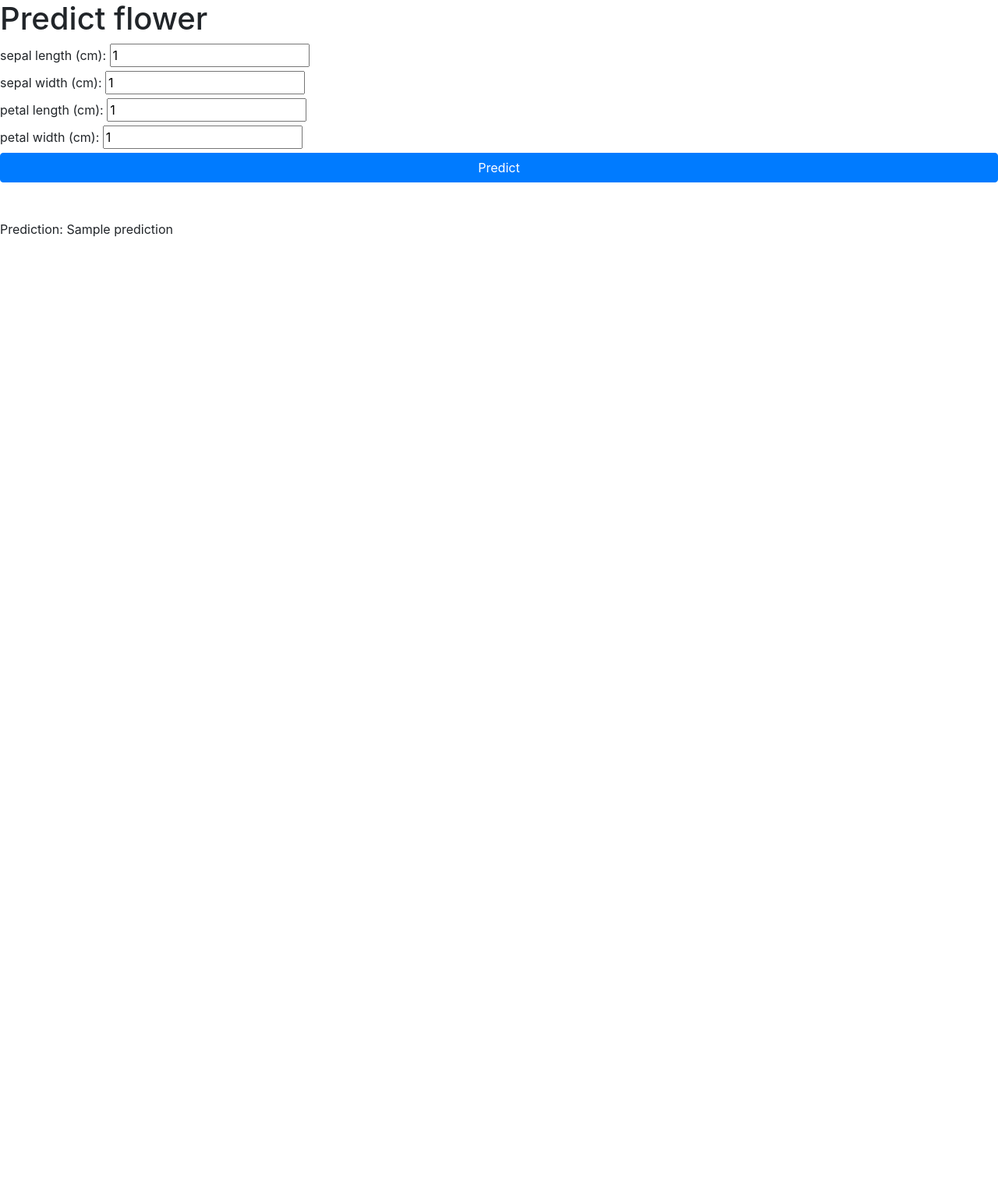
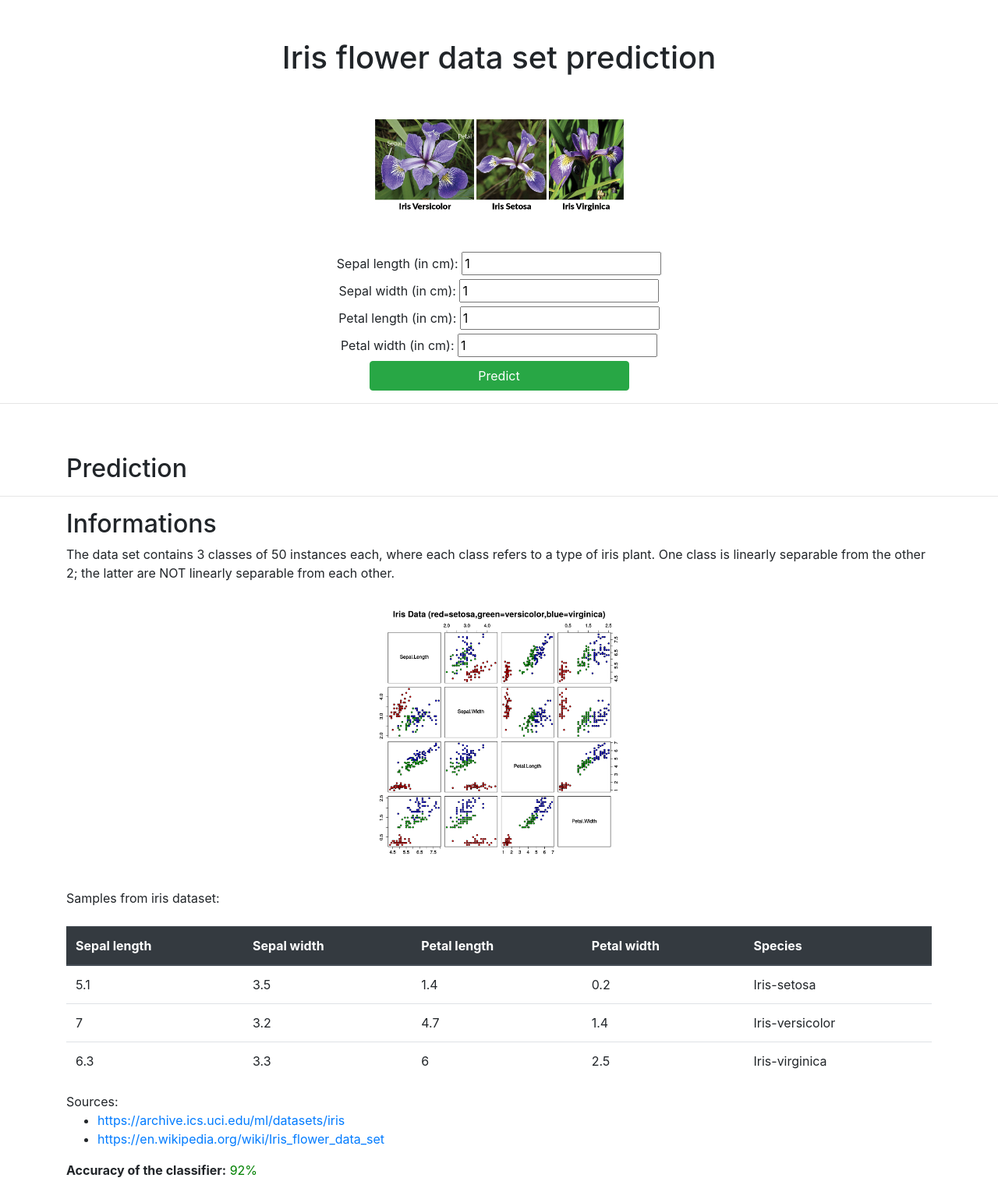
Before and after one commit to vbarbosavaz/simple-iris-webapp, a Flask app: template DSIA5201A_app/DSIA5201A_app/templates/index.html in a window 1280 px wide. Shown: the whole page at 78% size. Before the commit the page ends 304 px from the top, so only its background shows below. Run offline with Flask 2, Linux system fonts and the light colour scheme; the template is opened without the code that fills it: most values are stand-ins (such as "Sample title", 1, 10 or a date in 2020); parts of the project's set-up code (start-up, migrations or seed data) failed here and were passed over; some libraries are stand-ins or nearby versions.

Commit message:
App enhancements

```diff
--- a/DSIA5201A_app/DSIA5201A_app/templates/index.html
+++ b/DSIA5201A_app/DSIA5201A_app/templates/index.html
@@ -1,25 +1,122 @@
 {% extends "base.html" %}
 
 {% block content %}
-<div>
-<h1>Predict flower</h1>
 
-<form action="{{ url_for('index')}}"method="post">
-<label for="sepal length (cm)">sepal length (cm):</label>
-<input type="number" name="sepal length (cm)" placeholder="sepal length (cm)" value=1 required="required" /><br>
-<label for="sepal length (cm)">sepal width (cm):</label>
-<input type="number" name="sepal width (cm)" placeholder="sepal width (cm)" value=1 required="required" /><br>
-<label for="sepal length (cm)">petal length (cm):</label>
-<input type="number" name="petal length (cm)" placeholder="petal length (cm)" value=1 required="required" /><br>
-<label for="sepal length (cm)">petal width (cm):</label>
-<input type="number" name="petal width (cm)" placeholder="petal width (cm)" value=1 required="required" />
+<div style="margin-top: 50px; margin-bottom: 50px;" class="container">
 
-<button type="submit" class="btn btn-primary btn-block btn-small">Predict</button>
+<div style="margin-bottom: 50px;">
+<center>
+<h1>Iris flower data set prediction</h1>
+</center>
+</div>
+
+<center><img style="width:30%;" src="static/img/iris.png"></center>
+</div>
+
+<div class="container">
+<form action="{{ url_for('predict')}}" method="post">
+<div class="form-group">
+  <center>
+<label for="sepal length (cm)">Sepal length (in cm):</label>
+<input type="number" step=0.1 name="sepal length (cm)" placeholder="sepal length (cm)" value=1 required="required" /><br>
+<label for="sepal length (cm)">Sepal width (in cm):</label>
+<input type="number" step=0.1 name="sepal width (cm)" placeholder="sepal width (cm)" value=1 required="required" /><br>
+<label for="sepal length (cm)">Petal length (in cm):</label>
+<input type="number" step=0.1 name="petal length (cm)" placeholder="petal length (cm)" value=1 required="required" /><br>
+<label for="sepal length (cm)">Petal width (in cm):</label>
+<input type="number" step=0.1 name="petal width (cm)" placeholder="petal width (cm)" value=1 required="required" />
+<br>
+<button style="width: 30%;" type="submit" class="btn btn-success btn-small">Predict</button>
+</center>
+</div>
 </form>
+</div>
+
+<hr>
 
 <br>
 <br>
-<p>Prediction: {{ prediction }}</p>
+<div class="container">
+<h2>Prediction</h2>
+
+<!--<p>{{ prediction }}</p>-->
+
+
+{% if prediction == "setosa" %}
+The classifier predicted your flower to be <span style="color:blue;">setosa</span> type.
+<center><div style="margin-top: 30px; margin-bottom: 30px;"><img style="width: 30%;" src="static/img/setosa.jpg"></div></center>
+{% elif prediction == "virginica" %}
+The classifier predicted your flower to be <span style="color:blue;">virginica</span> type.
+<center><div style="margin-top: 30px; margin-bottom: 30px;"><img style="width: 30%;" src="static/img/virginica.jpg"></div></center>
+{% elif prediction == "versicolor" %}
+The classifier predicted your flower to be <span style="color:blue;">versicolor</span> type.
+<center><div style="margin-top: 30px; margin-bottom: 30px;"><img style="width: 30%;" src="static/img/versicolor.jpg"></div></center>
+{% endif %}
+
 
 </div>
+<hr>
+
+<div class="container">
+<h2>Informations</h2>
+
+<p>
+The data set contains 3 classes of 50 instances each, where each class refers to a type of iris plant.
+One class is linearly separable from the other 2; the latter are NOT linearly separable from each other.
+
+<center><div style="margin-top: 30px; margin-bottom: 30px;"><img style="width: 30%;" src="static/img/iris_scatterplot.png"></div></center>
+
+Samples from iris dataset:
+<br><br>
+
+<table class="table">
+  <thead class="thead-dark">
+  <tr>
+    <th>Sepal length</th>
+    <th>Sepal width</th>
+    <th>Petal length</th>
+    <th>Petal width</th>
+    <th>Species</th>
+  </tr>
+  </thead>
+  <tbody>
+  <tr>
+    <td>5.1</td>
+    <td>3.5</td>
+    <td>1.4</td>
+    <td>0.2</td>
+    <td>Iris-setosa</td>
+  </tr>
+  <tr>
+    <td>7</td>
+    <td>3.2</td>
+    <td>4.7</td>
+    <td>1.4</td>
+    <td>Iris-versicolor</td>
+  </tr>
+  <tr>
+    <td>6.3</td>
+    <td>3.3</td>
+    <td>6</td>
+    <td>2.5</td>
+    <td>Iris-virginica</td>
+  </tr>
+  </tbody>
+</table>
+
+Sources:<br>
+<ul>
+  <li><a href="https://archive.ics.uci.edu/ml/datasets/iris" target="_blank">https://archive.ics.uci.edu/ml/datasets/iris</a></li>
+  <li><a href="https://en.wikipedia.org/wiki/Iris_flower_data_set" target="_blank">https://en.wikipedia.org/wiki/Iris_flower_data_set</a></li>
+</ul>
+
+
+</p>
+
+<p>
+<span style="font-weight: bold;">Accuracy of the classifier:</span> <span style="color:green;">92%</span>
+</p>
+</div>
+
+
 {% endblock %}
--- a/DSIA5201A_app/DSIA5201A_app/views.py
+++ b/DSIA5201A_app/DSIA5201A_app/views.py
@@ -1,5 +1,5 @@
 from DSIA5201A_app import app
-from flask import Flask, request, render_template
+from flask import Flask, request, render_template, redirect, url_for
 import pickle
 import pandas as pd
 
@@ -9,21 +9,32 @@ with open("DSIA5201A_app/static/ai/iris_classifier.pickle", "rb") as f:
 with open("DSIA5201A_app/static/ai/iris_classifier_features.pickle", "rb") as f:
     iris_classifier_features = pickle.load(f)
 
-@app.route('/')
+@app.route('/', methods = ['GET'])
 def index():
-    return render_template('index.html')
 
-@app.route('/', methods=['POST'])
+    result=request.args
+    if 'prediction' in result:
+        return render_template('index.html', prediction=result['prediction'])
+    else:
+        return render_template('index.html')
+
+# @app.route('/')
+# def index():
+#     return render_template('index.html')
+
+@app.route('/predict', methods=['POST'])
 def predict():
+
     flower = {}
     for feature in iris_classifier_features:
         flower[feature] = [request.form[feature]]
 
-    flower = pd.DataFrame(flower)
+    df_flower = pd.DataFrame(flower)
 
-    species = iris_classifier.predict(flower[iris_classifier_features])
+    species = iris_classifier.predict(df_flower[iris_classifier_features])
 
-    return render_template('index.html', prediction=species[0])
+    #return render_template('index.html', prediction=species[0])
+    return redirect(url_for('index', prediction=species[0]))
 
 @app.errorhandler(404)
 def page_not_found(error):
```
Also changed, not shown: DSIA5201A_app/DSIA5201A_app/static/img/iris.png (added), DSIA5201A_app/DSIA5201A_app/static/img/iris_scatterplot.png (added), DSIA5201A_app/DSIA5201A_app/static/img/iris_types.jpg (added), DSIA5201A_app/DSIA5201A_app/static/img/setosa.jpg (added), DSIA5201A_app/DSIA5201A_app/static/img/versicolor.jpg (added), DSIA5201A_app/DSIA5201A_app/static/img/virginica.jpg (added), README.md, img/screenshot_app.png (added).
